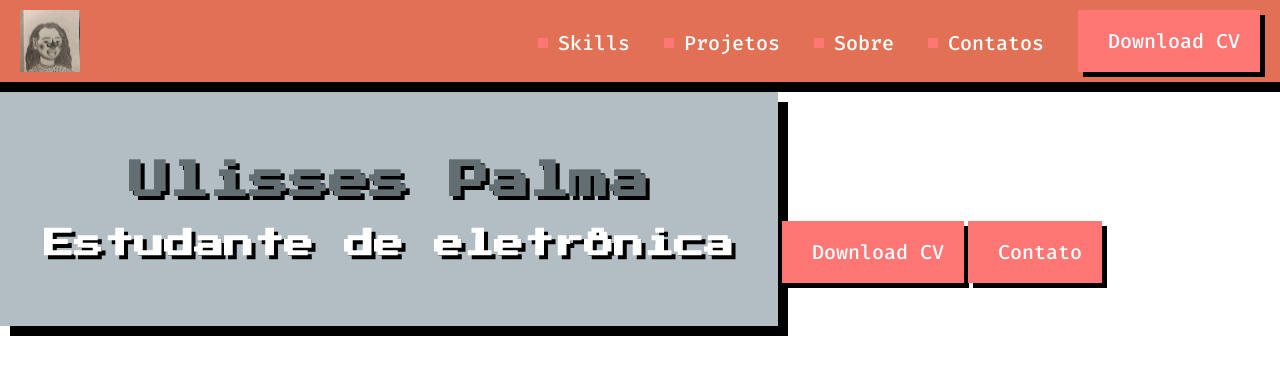
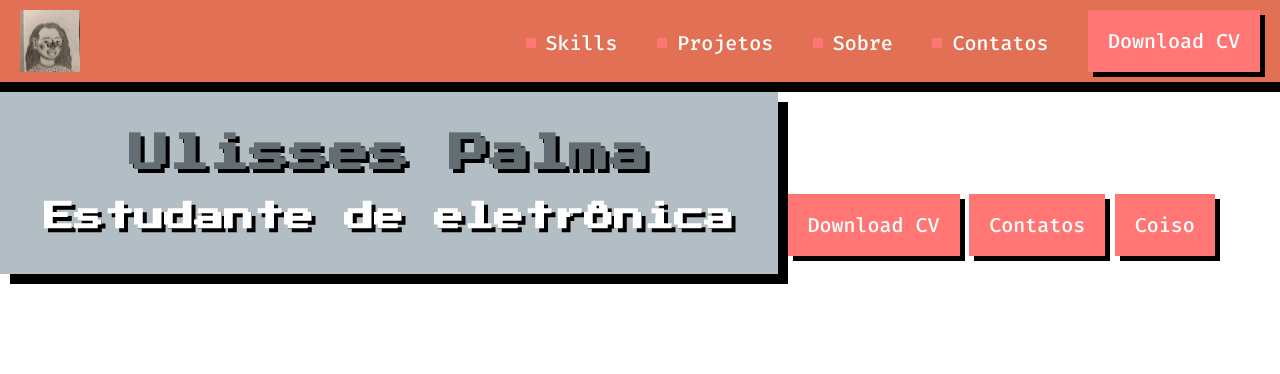
Before and after one commit to Ulisses-Palma/curso-html-css-feliz, a plain HTML site: page index.html in a window 1280 px wide. Drawn offline with Linux system fonts and the light colour scheme.

Commit message:
Create the components

```diff
--- a/css/index.css
+++ b/css/components/action.css
@@ -1,16 +1,4 @@
-header{
-    display: flex;
-    justify-content: space-between;
-    background-color: #e17055;
-    border-bottom: 10px solid #000;
-    padding: 10px 20px;
-
-}
-
-nav{
-    text-align: right;
-}
-a{
+.action{
     display: inline-flex;
     align-items: center;
     color: #fff;
@@ -22,17 +10,10 @@ a{
     margin-right: 30px;
     }
 
-a::before{
+.action::before{
     content: "";
     background-color: #ff7675;
     width: 10px;
     height: 10px;
     margin-right: 10px;
 }
-
-span{
-    background-color: #e17055;
-    width: 10px;
-    height: 10px;
-    margin-right: 10px;
-}
--- a/css/components/botton.css
+++ /dev/null
@@ -1,12 +0,0 @@
-.botton{
-    display: inline-block;
-    background-color: #ff7675;
-    box-shadow: 5px 5px 0px #000000;
-    padding: 18px 20px;
-    margin-right: 0px;
-    transition: transform 100ms linear;
-}
-
-.botton:hover{
-    transform: scale(1.08);
-}
--- a/css/components/box.css
+++ b/css/components/box.css
@@ -1,4 +1,4 @@
-#box{
+.box{
     display: inline-block;
     background-color: #b2bec3;
     box-shadow: 10px 10px 0 #000;
@@ -7,6 +7,6 @@
 }
 
 /* o espaço dps do box significa pegar todos os filho */
-#box h1{
+.box .title{
     margin-bottom: 28px;
 }
--- /dev/null
+++ b/css/components/header.css
@@ -0,0 +1,7 @@
+.header {
+    display: flex;
+    justify-content: space-between;
+    background-color: #e17055;
+    border-bottom: 10px solid #000;
+    padding: 10px 20px;
+}
--- a/css/components/subtitle.css
+++ b/css/components/subtitle.css
@@ -1,4 +1,4 @@
-h2{
+.subtitle{
     font-size: 30px;
     font-family: 'Press Start 2P', sans-serif;
     text-shadow: 4px 4px 0 #000;
--- a/css/components/title.css
+++ b/css/components/title.css
@@ -1,4 +1,4 @@
-h1{
+.title{
     font-family: 'Press Start 2P', sans-serif;
     font-size: 40px;
     color: #636e72;
--- a/css/reset.css
+++ b/css/reset.css
@@ -1,5 +1,13 @@
-body{
+body {
+    font-family: "Fira Code", Arial, Helvetica, sans-serif;
+}
+
+body, h1, h2, h3 {
     margin: 0;
 }
+/* reset é bom pra colocar as tag */
 
-/* reset é bom pra colocar as tag */
+button {
+    border: none;
+    font-family: "Fira Code", Arial, Helvetica, sans-serif;
+}
--- a/index.html
+++ b/index.html
@@ -6,32 +6,33 @@
 
         <link rel="preconnect" href="https://fonts.gstatic.com">
         <link href="https://fonts.googleapis.com/css2?family=Fira+Code:wght@300;500&family=Press+Start+2P&display=swap" rel="stylesheet">
-
         <link rel="stylesheet" href="css/reset.css">
-        <link rel="stylesheet" href="css/index.css">
         <link rel="stylesheet" href="css/components/title.css">
         <link rel="stylesheet" href="css/components/subtitle.css">
         <link rel="stylesheet" href="css/components/box.css">
-        <link rel="stylesheet" href="css/components/botton.css">
+        <link rel="stylesheet" href="css/components/button.css">
+        <link rel="stylesheet" href="css/components/header.css">
+        <link rel="stylesheet" href="css/components/action.css">
     </head>
     <body>
-        <header>
+        <header class="header">
             <img src="assets/img/logo.png" alt="Desenho Ulisses Palma">
 
             <nav>
-                <a href="" lang="en">Skills</a>
-                <a href="">Projetos</a>
-                <a href="">Sobre</a>
-                <a href="">Contatos</a>
-                <a class="botton" href="" lang="en">Download CV</a>
+                <a class="action" href="" lang="en">Skills</a>
+                <a class="action" href="">Projetos</a>
+                <a class="action" href="">Sobre</a>
+                <a class="action" href="">Contatos</a>
+                <a class="button" href="" lang="en">Download CV</a>
             </nav>
         </header>
 
-        <div id="box"> <!--pra pegar o class no css coloca # antes-->
-            <h1>Ulisses Palma</h1>
-            <h2>Estudante de eletrônica</h2>
+        <div class="box"> <!--pra pegar o class no css coloca # antes-->
+            <h1 class="title">Ulisses Palma</h1>
+            <h2 class="subtitle">Estudante de eletrônica</h2>
         </div>
-        <a class="botton" href="" lang="en">Download CV</a> <!--pra pegar uma class é "."-->
-        <a class="botton" href="" ">Contato</a>
+        <a class="button" href="" lang="en">Download CV</a> <!--pra pegar uma class é "."-->
+        <a class="button" href="">Contatos</a>
+        <button class="button">Coiso</button>
     </body>
 </html>
```
